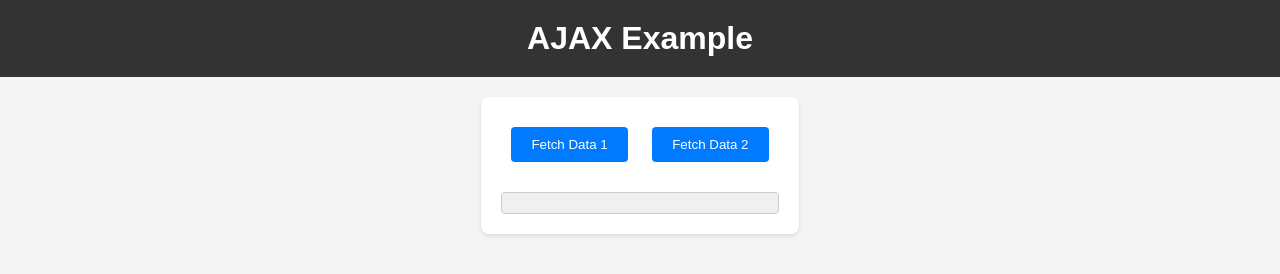
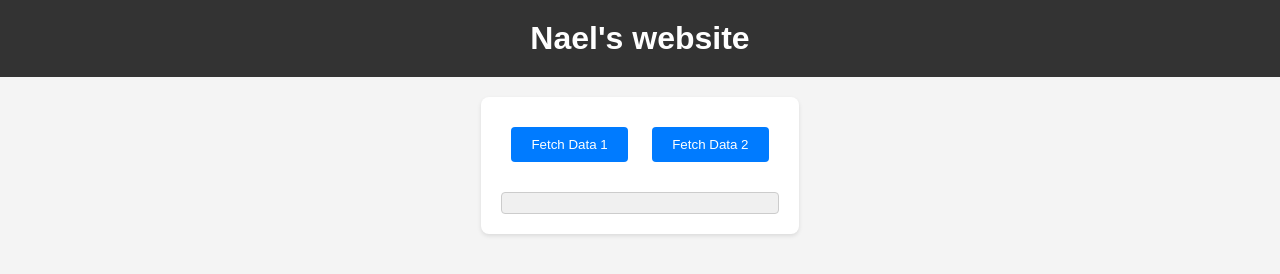
Before and after one commit to FuryFR/Assignment_2, a website: page public/index.html in a window 1280 px wide. Drawn offline with Linux system fonts and the light colour scheme.

Commit message:
Last commit

```diff
--- a/public/index.html
+++ b/public/index.html
@@ -3,24 +3,21 @@
 <head>
     <meta charset="UTF-8">
     <meta name="viewport" content="width=device-width, initial-scale=1.0">
-    <title>AJAX Example</title>
-    <!-- Link to your CSS file -->
+    <title>Nael's Website</title>
     <link rel="stylesheet" href="style.css">
 </head>
 <body>
     <header>
-        <h1>AJAX Example</h1>
+        <h1>Nael's website</h1>
     </header>
     <main>
         <div class="container">
             <button id="button1">Fetch Data 1</button>
             <button id="button2">Fetch Data 2</button>
             <div id="result" class="result-box">
-                <!-- Result will be displayed here -->
             </div>
         </div>
     </main>
-    <!-- Include your JavaScript file -->
     <script src="script.js"></script>
 </body>
 </html>
--- a/public/script.js
+++ b/public/script.js
@@ -15,7 +15,6 @@ document.addEventListener('DOMContentLoaded', () => {
       fetch(`/api/endpoint?arg=${argument}`)
           .then((response) => response.json())
           .then((data) => {
-              // Display the response in the resultDiv
               resultDiv.textContent = JSON.stringify(data);
           })
           .catch((error) => {
--- a/public/style.css
+++ b/public/style.css
@@ -1,11 +1,9 @@
- /* Reset some default styles */
 body, h1, button {
     margin: 0;
     padding: 0;
     font-family: Arial, sans-serif;
 }
 
-/* Define overall page styles */
 body {
     background-color: #f4f4f4;
     text-align: center;
--- a/server.js
+++ b/server.js
@@ -2,10 +2,10 @@ const express = require('express');
 const app = express();
 const port = process.env.PORT || 3000;
 
-// Serve static files from a "public" directory
+
 app.use(express.static('public'));
 
-// Dynamic endpoint to handle AJAX requests
+
 app.get('/api/endpoint', (req, res) => {
     const argument = req.query.arg;
     const responseData = generateResponse(argument);
@@ -13,7 +13,6 @@ app.get('/api/endpoint', (req, res) => {
 });
 
 function generateResponse(argument) {
-    // You can customize the response based on the argument
     let response = {};
 
     if (argument === 'data1') {
```
